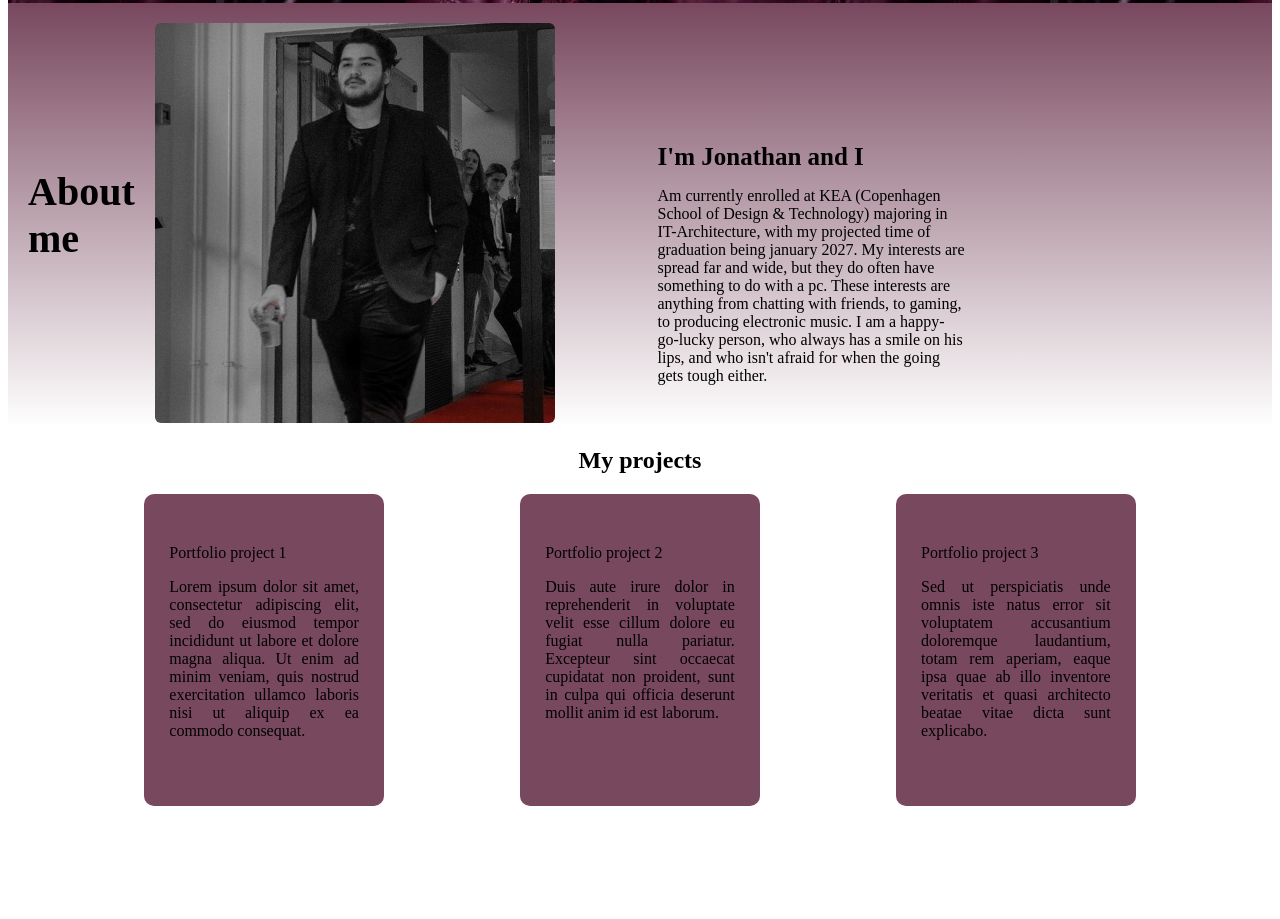
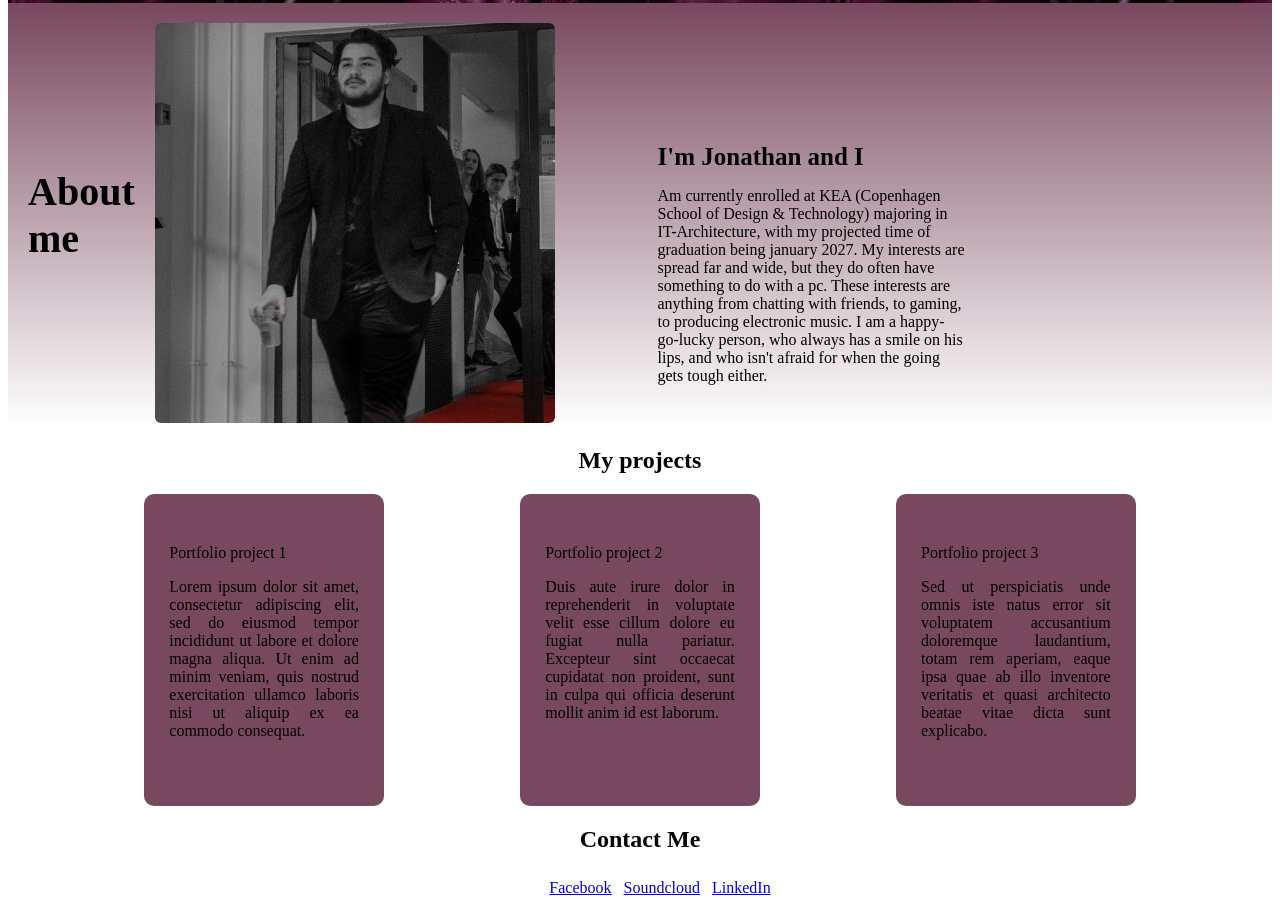
Before and after one commit to jlkansakar/portfolio, a plain HTML site: page index-test.html in a window 1280 px wide. Shown: the part 965-1884 px from the top of the page. Before the commit the page ends 1779 px from the top, so only its background shows below. Drawn offline with Linux system fonts and the light colour scheme.

Commit message:
final commit/push for assignment

```diff
--- a/index-test.html
+++ b/index-test.html
@@ -98,7 +98,24 @@
 
 <!-- contact -->
 <section class="contact" id="contact">
-
+    <div class="max-width">
+        <h2 class="title">Contact Me</h2>
+        <div class="contact-content">
+            <div class="social-menu">
+                <ul class="social-list">
+                    <li>
+                        <a href="https://www.facebook.com/cvnnibvl/">Facebook</a>
+                    </li>
+                    <li>
+                        <a href="https://soundcloud.com/clericdomain">Soundcloud</a>
+                    </li>
+                    <li>
+                        <a href="https://www.linkedin.com/in/jonathan-lind-kansakar-363936202/">LinkedIn</a>
+                    </li>
+                </ul>
+            </div>
+        </div>
+    </div>
 </section>
 </body>
 </html>
--- a/main-test.css
+++ b/main-test.css
@@ -143,3 +143,17 @@
 .title {
     text-align: center;
 }
+
+.social-list {
+    display:flex;
+    justify-content: center;
+    list-style: none;
+}
+
+.social-list li {
+    padding: 6px;
+}
+
+.contact {
+    background: white;
+}
```
